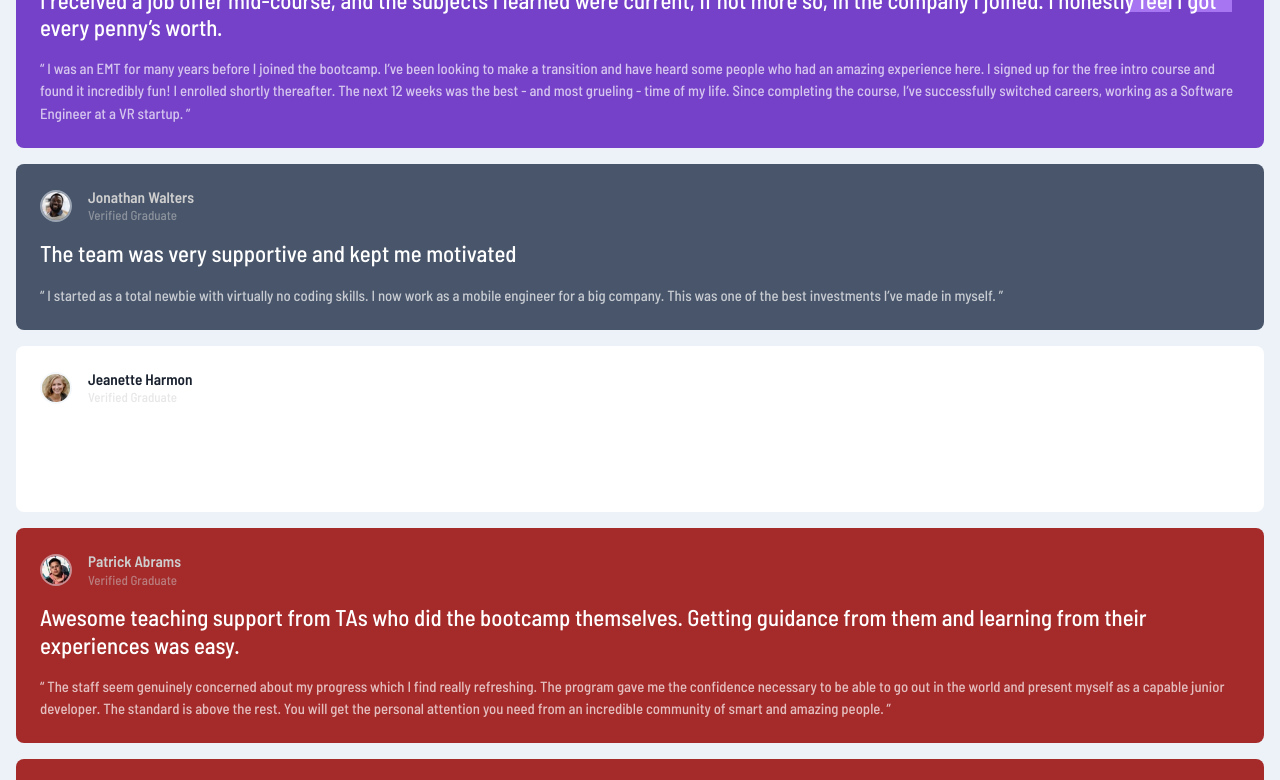
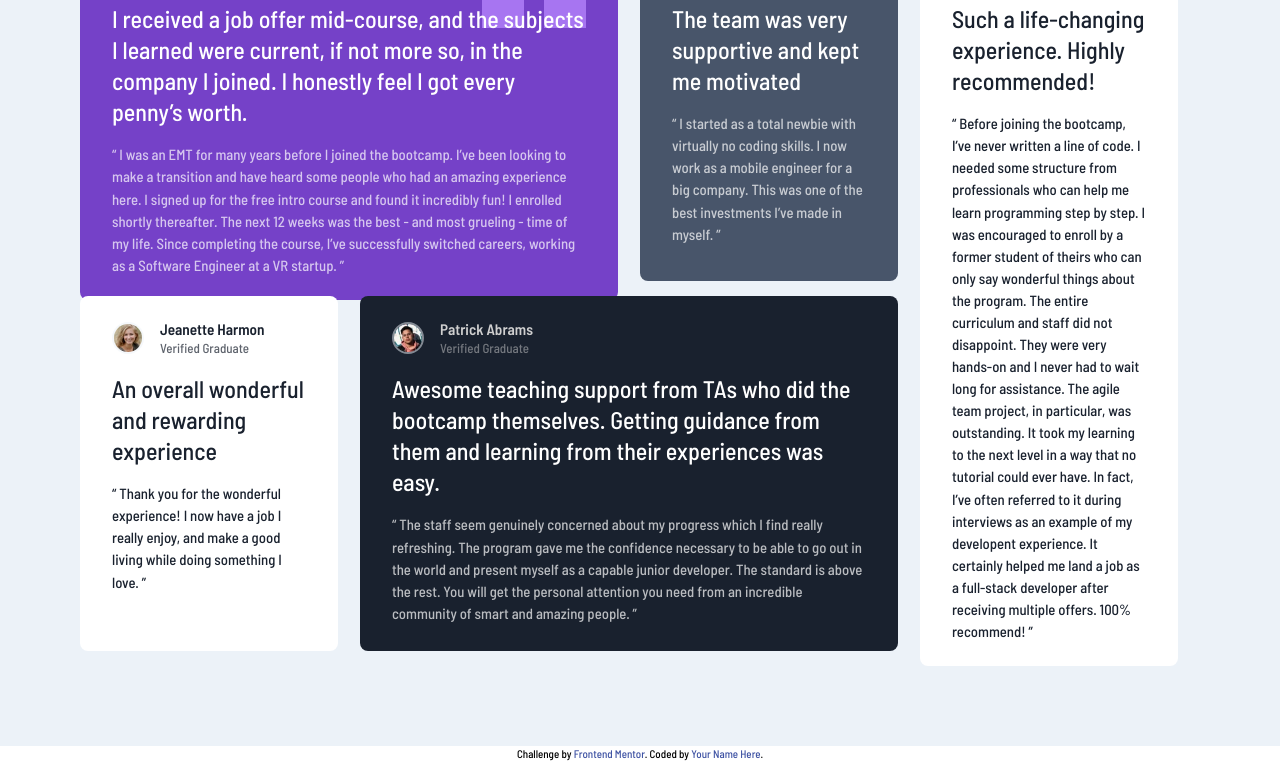
Before and after one commit to chysomm62/front-end-mentor_testimonial-grid-section, a plain HTML site: page index.html in a window 1280 px wide. Shown: the part 154-934 px from the top of the page. Drawn offline with Linux system fonts and the light colour scheme.

Commit message:
Update style.css

```diff
--- a/style.css
+++ b/style.css
@@ -98,6 +98,8 @@ label {
   --verydark_grayish-blue: hsl(217, 19%, 35%);
   --Moderate-violet: hsl(263, 55%, 52%);
   --Very-dark-blackish-blue: hsl(219, 29%, 14%);
+  --Very-dark-blackish-blue-50: hsla(219, 29%, 14%, 0.5);
+  --Very-dark-blackish-blue-50: hsla(219, 29%, 14%, 0.7);
   --Light-gray: hsl(0, 0%, 81%);
   --Light-gray-50: hsla(0, 0%, 81%, 0.5);
   --white: hsl(0, 0%, 100%);
@@ -112,12 +114,12 @@ label {
 }
 
 section {
-  padding: 1.5rem;
-  background-color: brown;
+  padding: 1.5rem 2rem;
   border-radius: 0.5rem;
   margin: 1rem 0;
   color: var(--white);
   line-height: 1.2;
+  min-height: fit-content;
 }
 
 section > header {
@@ -133,7 +135,7 @@ section > header > .header-image img {
 }
 
 section > header > .header-text {
-  padding: 0 1rem;
+  padding: 0 0 0 1rem;
   color: var(--Light-gray);
   line-height: 1.3;
 }
@@ -151,9 +153,10 @@ section > header > .header-text {
 }
 
 .section-main h4 {
-  font-size: 1.426rem;
+  font-size: 1.345rem;
   padding: 1rem 0;
   font-weight: 500;
+  line-height: 1.3;
 }
 
 .section-main p {
@@ -166,10 +169,75 @@ section > header > .header-text {
   background-color: var(--verydark_grayish-blue);
 }
 
-.third-section {
+.third-section,
+.fifth-section {
   background-color: var(--white);
 }
 
-.third-section > header > .header-text {
+.third-section > header > .header-text,
+.fifth-section > header > .header-text {
   color: var(--Very-dark-blackish-blue);
 }
+
+.third-section .header-text > .verified-graduate,
+.fifth-section .header-text > .verified-graduate {
+  color: var(--Very-dark-blackish-blue-50);
+}
+
+.third-section .section-main,
+.fifth-section .section-main {
+  color: var(--Very-dark-blackish-blue);
+}
+
+.third-section .section-main p,
+.fifth-section .section-main p {
+  color: var(--Very-dark-blackish-blue-70);
+}
+
+.fourth-section {
+  background-color: var(--Very-dark-blackish-blue);
+}
+
+@media screen and (min-width: 700px) {
+  .container {
+    padding: 5rem;
+  }
+  main {
+    display: grid;
+    grid-template-columns: 23% 23% 23% 23%;
+    gap: 2%;
+    grid-template-rows: 48% 48%;
+  }
+  .first-section {
+    grid-column-start: 1;
+    grid-column-end: span 2;
+    grid-row-start: 1;
+  }
+  .second-section {
+    grid-column-start: 3;
+    grid-row-start: 1;
+  }
+  .third-section {
+    grid-column-start: 1;
+    grid-row-start: 2;
+  }
+  .fourth-section {
+    grid-column-start: 2;
+    grid-column-end: span 2;
+    grid-row-start: 2;
+  }
+  .fifth-section {
+    grid-column-start: 4;
+    grid-row-start: 1;
+    grid-row-end: span 2;
+  }
+  section {
+    margin: 0;
+  }
+  .section-main h4 {
+    font-size: 1.5rem;
+  }
+  .section-main p {
+    font-size: 0.95;
+  }
+}
```
